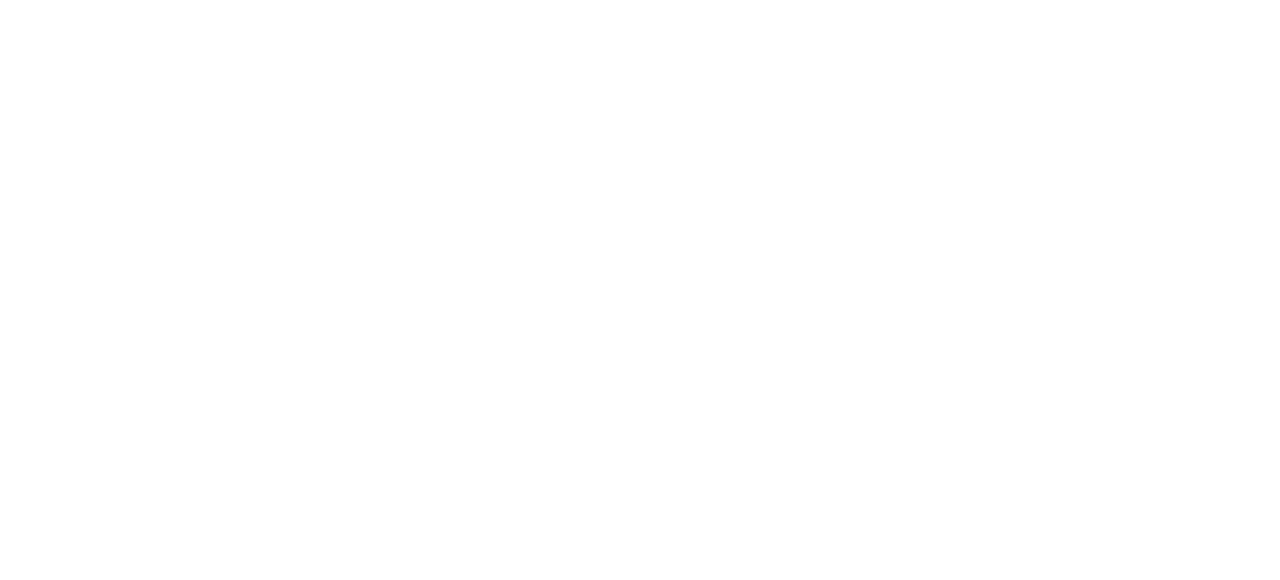
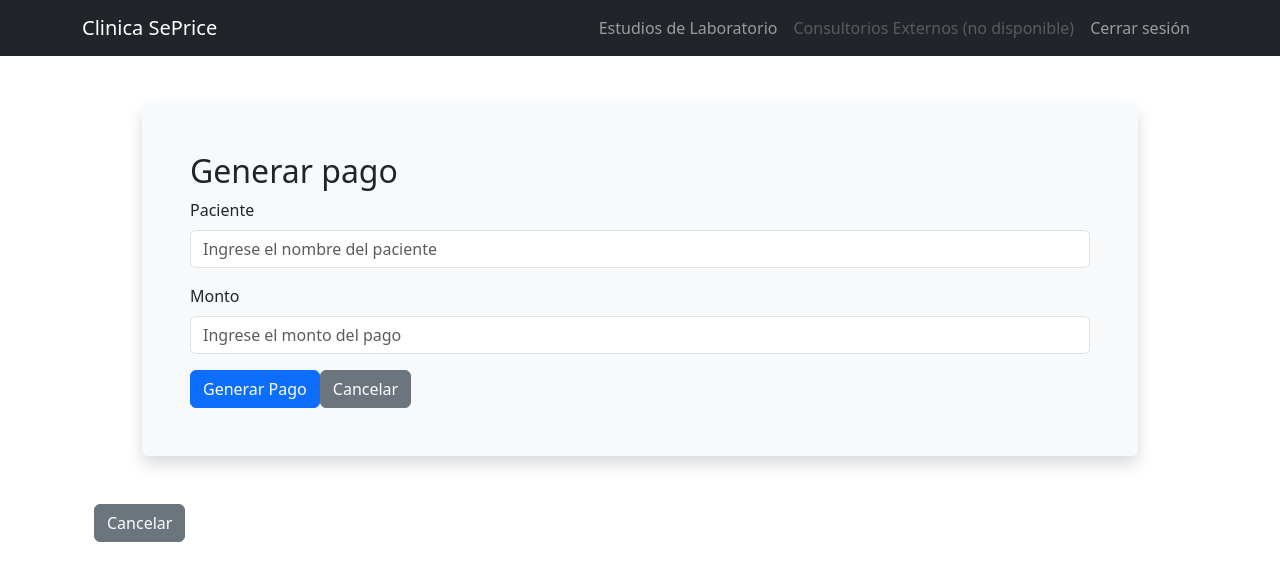
Before and after one commit to fraperrone/ifts29-pp2-proto-front, a React (Vite) app: page /pagos in a window 1280 px wide. Before the commit this address had no page. Shown: the top 580 px of the page. Built offline with nearby package versions, Linux system fonts and the light colour scheme; sample sign-in values are in the browser's storage.

Commit message:
pagina de acreditacion

```diff
--- /dev/null
+++ b/src/components/FormularioAcreditarPaciente.jsx
@@ -0,0 +1,31 @@
+// formulario de acreditar paciente
+import React, { useState } from 'react'
+import { Form, Button } from 'react-bootstrap'
+import Paciente from '../model/pacienteDatos'
+const FormularioAcreditarPaciente = () => {
+  // generamos el estado del formulario
+  const [formData, setFormData] = useState({
+        dni: ''
+  })
+  return (
+
+        // acreditamos por dni
+    <Form className="m-5 p-5 bg-light rounded shadow">
+      <h2>Acreditar paciente</h2>
+        <Form.Group className="mb-3" controlId="formDni">
+            <Form.Label>DNI</Form.Label>
+            <Form.Control
+                type="text"
+                placeholder="Ingrese el DNI"
+                value={formData.dni}
+                onChange={(e) => setFormData({ ...formData, dni: e.target.value })}
+            />
+        </Form.Group>
+        <Button variant="primary" type="submit">
+            Acreditar Paciente
+        </Button>
+    </Form>
+  )
+}
+
+export default FormularioAcreditarPaciente
--- /dev/null
+++ b/src/components/FormularioPago.jsx
@@ -0,0 +1,41 @@
+// generamos formulario de pago
+import React from 'react'
+import { useNavigate } from 'react-router-dom'
+import { Form, Button } from 'react-bootstrap'
+import BotonCancelar from './BotonCancelar'
+import { useState } from 'react'
+
+
+
+// formulario de pago
+const FormularioPago = () => {
+
+
+
+    return (
+        <Form className="m-5 p-5 bg-light rounded shadow">
+            <h2>Generar pago</h2>
+            <Form.Group className="mb-3" controlId="formPaciente">
+                <Form.Label>Paciente</Form.Label>
+                <Form.Control
+                    type="text"
+                    placeholder="Ingrese el nombre del paciente"
+                />
+            </Form.Group>
+            <Form.Group className="mb-3" controlId="formMonto">
+                <Form.Label>Monto</Form.Label>
+                <Form.Control
+                    type="number"
+                    placeholder="Ingrese el monto del pago"
+                />
+            </Form.Group>
+            <Button variant="primary" type="submit">
+                Generar Pago
+            </Button>
+            <BotonCancelar />
+        </Form>
+    )
+}
+
+
+export default FormularioPago
--- /dev/null
+++ b/src/pages/AcreditarPaciente.jsx
@@ -0,0 +1,19 @@
+
+
+// genermaos pagina para acreditar paciente
+import React from 'react'
+import FormularioAcreditarPaciente from '../components/FormularioAcreditarPaciente'
+
+import { Container } from 'react-bootstrap'
+// importamos boton cancelar
+import BotonCancelar from '../components/BotonCancelar'
+const AcreditarPaciente = () => {
+  return (
+    <Container>
+        <FormularioAcreditarPaciente />
+        <BotonCancelar />
+    </Container>
+  )
+}
+
+export default AcreditarPaciente
--- a/src/pages/EstudiosPage.jsx
+++ b/src/pages/EstudiosPage.jsx
@@ -17,6 +17,14 @@ const EstudiosPage = () => {
   // ir a registrar paciente
   const irARegistrarPaciente = () => {
     navigate('/registrar-paciente')
+  }
+
+  const irAAcreditarPaciente = () => {
+    navigate('/acreditacion-paciente')
+  }
+
+  const irAPagos = () => {
+    navigate('/pagos')
   }
 
   return (
@@ -48,7 +56,7 @@ const EstudiosPage = () => {
               <button className="btn btn-primary m-2" onClick={irARegistrarPaciente}>
                 Registrar paciente
               </button>
-              <button className="btn btn-secondary m-2">
+              <button className="btn btn-secondary m-2" onClick={irAAcreditarPaciente}>
                 Acreditar paciente
               </button>
               <button className="btn btn-info m-2">
@@ -80,7 +88,9 @@ const EstudiosPage = () => {
           <Card className="my-5">
             <Card.Header>Pagos</Card.Header>
             <Card.Body>
-              <button className="btn btn-primary m-2">Registrar pago</button>
+              <button className="btn btn-primary m-2" onClick={irAPagos}>
+                Registrar pago
+              </button>
             </Card.Body>
           </Card>
 
--- /dev/null
+++ b/src/pages/PagosPage.jsx
@@ -0,0 +1,17 @@
+// generamos pagina para generar pago
+import React from 'react'
+import { Container } from 'react-bootstrap'
+// importamos boton cancelar
+import BotonCancelar from '../components/BotonCancelar'
+import FormularioPago from '../components/FormularioPago'
+const PagosPage = () => {
+  return (
+    <Container>
+        <FormularioPago />
+        <BotonCancelar />
+    </Container>
+  )
+}
+
+
+export default PagosPage
--- a/src/router/RouterApp.jsx
+++ b/src/router/RouterApp.jsx
@@ -7,7 +7,8 @@ import HomePage from '../pages/HomePage'
 import EstudiosPage from '../pages/EstudiosPage'
 import LoginPage from '../pages/LoginPage'
 import RegistrarPacientePage from '../pages/RegistrarPacientePage'
-
+import AcreditarPaciente from '../pages/AcreditarPaciente'
+import PagosPage from '../pages/PagosPage'
 // generamos rutas protegias y de logueo
 const RouterApp = () => {
   return (
@@ -27,6 +28,8 @@ const RouterApp = () => {
           <Route path="/estudios" element={<EstudiosPage />} />
           <Route path="/" element={<HomePage />} />
           <Route path="/registrar-paciente" element={<RegistrarPacientePage />} />
+          <Route path="/acreditacion-paciente" element={<AcreditarPaciente />} />
+          <Route path="/pagos" element={<PagosPage />} />
         </Route>
       </Routes>
     </Router>
```
